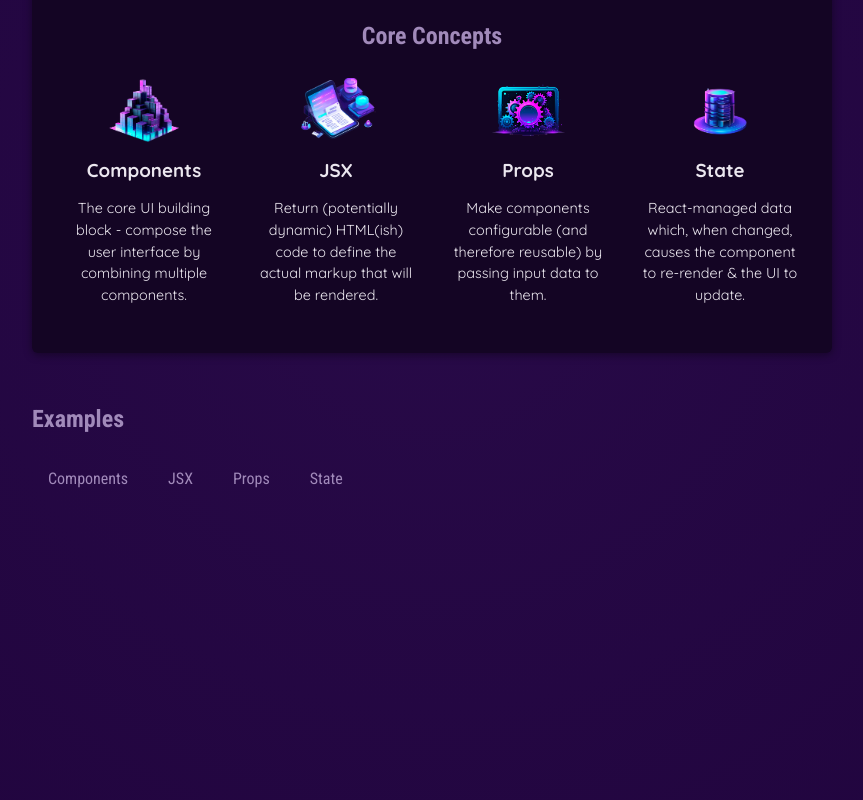
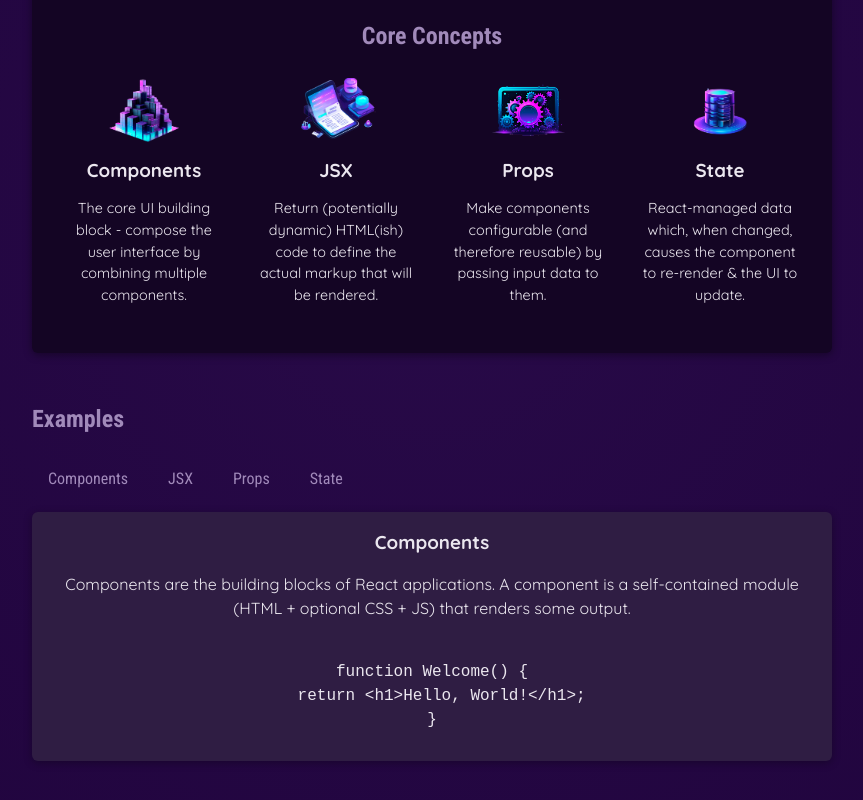
Before and after one commit to simone-di-paolo/react-essentials, a React (Vite) app: page / in a window 1280 px wide. Shown: the part 386-1186 px from the top of the page, without its empty margins (208-1071 px from the left). Built offline with nearby package versions, Linux system fonts and the light colour scheme.

Commit message:
Updated the App functionality of button clicks by showing the datas that comes from the data.js file

```diff
--- a/src/App.jsx
+++ b/src/App.jsx
@@ -3,8 +3,15 @@
 import Header from './components/header/Header'
 import CoreConcept from './components/coreconcepts/CoreConcept'
 import TabButton from './components/TabButton'
+import { useState } from 'react'
+import { EXAMPLES }from './data'
 
 function App() {
+  const [selectedTopic, setSelectedTopic] = useState('components');
+
+  function handleSelect(selectedButton) {
+    setSelectedTopic(selectedButton);
+  }
 
   return (
     <>
@@ -23,11 +30,20 @@
           <section id="examples">
             <h2>Examples</h2>
             <menu>
-              <TabButton>Components</TabButton>
-              <TabButton>JSX</TabButton>
-              <TabButton>Props</TabButton>
-              <TabButton>State</TabButton>
+              <TabButton onSelect={() => handleSelect('components')}>Components</TabButton>
+              <TabButton onSelect={() => handleSelect('jsx')}>JSX</TabButton>
+              <TabButton onSelect={() => handleSelect('props')}>Props</TabButton>
+              <TabButton onSelect={() => handleSelect('state')}>State</TabButton>
             </menu>
+          <div id="tab-content">
+            <h3>{EXAMPLES[selectedTopic].title}</h3>
+            <p>{EXAMPLES[selectedTopic].description}</p>
+            <pre>
+              <code>
+                {EXAMPLES[selectedTopic].code}
+              </code>
+            </pre>
+          </div>
           </section>
         </main>
       </div>
--- a/src/components/TabButton.jsx
+++ b/src/components/TabButton.jsx
@@ -1,13 +1,8 @@
-export default function TabButton({children}) {
-
-    function handleClick() {
-        console.log('clicked')
-    }
-
+export default function TabButton({children, onSelect}) {
 
     return (
     <li>
-        <button onClick={handleClick}>{children}</button>
+        <button onClick={onSelect}>{children}</button>
     </li>
     )
 }
--- a/src/data.js
+++ b/src/data.js
@@ -29,3 +29,54 @@
       'React-managed data which, when changed, causes the component to re-render & the UI to update.',
   },
 ];
+
+export const EXAMPLES = {
+  components: {
+    title: 'Components',
+    description:
+      'Components are the building blocks of React applications. A component is a self-contained module (HTML + optional CSS + JS) that renders some output.',
+    code: `
+function Welcome() {
+  return <h1>Hello, World!</h1>;
+}`,
+  },
+  jsx: {
+    title: 'JSX',
+    description:
+      'JSX is a syntax extension to JavaScript. It is similar to a template language, but it has full power of JavaScript (e.g., it may output dynamic content).',
+    code: `
+<div>
+  <h1>Welcome {userName}</h1>
+  <p>Time to learn React!</p>
+</div>`,
+  },
+  props: {
+    title: 'Props',
+    description:
+      'Components accept arbitrary inputs called props. They are like function arguments.',
+    code: `
+function Welcome(props) {
+  return <h1>Hello, {props.name}</h1>;
+}`,
+  },
+  state: {
+    title: 'State',
+    description:
+      'State allows React components to change their output over time in response to user actions, network responses, and anything else.',
+    code: `
+function Counter() {
+  const [isVisible, setIsVisible] = useState(false);
+
+  function handleClick() {
+    setIsVisible(true);
+  }
+
+  return (
+    <div>
+      <button onClick={handleClick}>Show Details</button>
+      {isVisible && <p>Amazing details!</p>}
+    </div>
+  );
+}`,
+  },
+};
```
